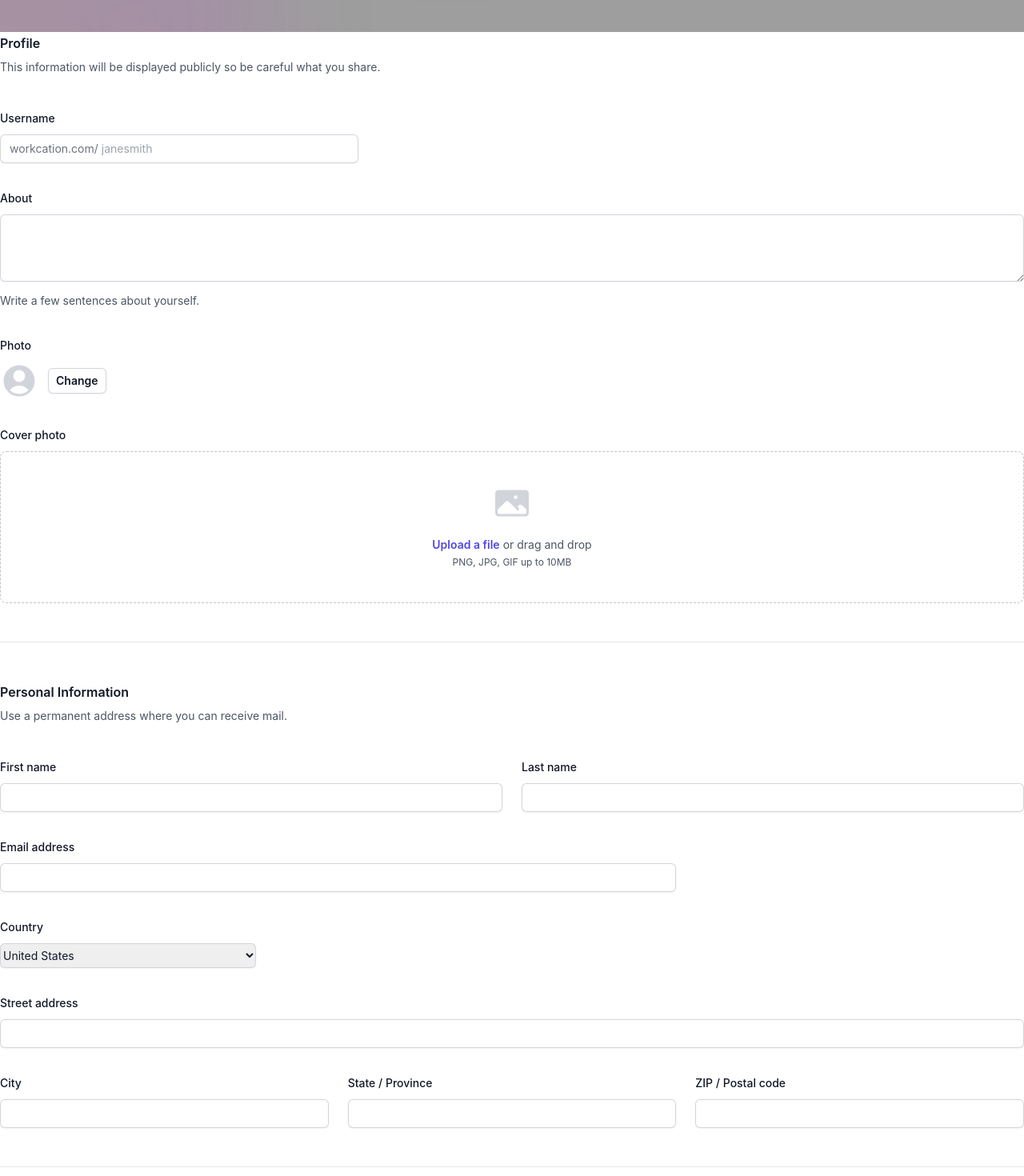
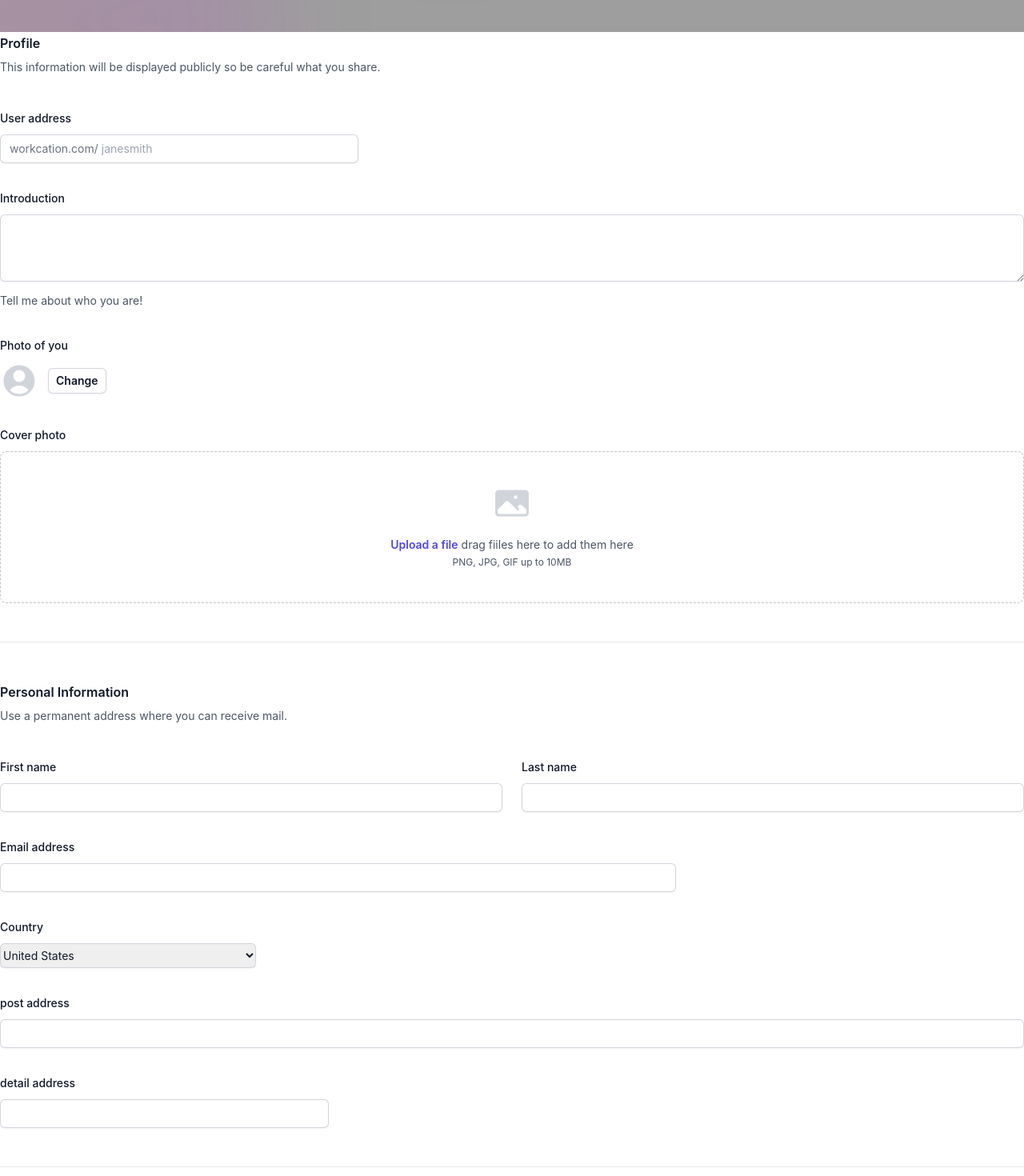
Before and after one commit to minbro99/react-tailwindcss, a React (Create React App) app: page /myprofile in a window 1280 px wide. Shown: the part 640-2110 px from the top of the page at 80% size. Built offline with nearby package versions, Linux system fonts and the light colour scheme; grey boxes are pictures that could not be loaded.

Commit message:
Update MyProfile.tsx

```diff
--- a/src/pages/MyProfile.tsx
+++ b/src/pages/MyProfile.tsx
@@ -27,7 +27,7 @@ export default function Example() {
           <div className="mt-10 grid grid-cols-1 gap-x-6 gap-y-8 sm:grid-cols-6">
             <div className="sm:col-span-4">
               <label htmlFor="username" className="block text-sm font-medium leading-6 text-gray-900">
-                Username
+                User address
               </label>
               <div className="mt-2">
                 <div className="flex rounded-md shadow-sm ring-1 ring-inset ring-gray-300 focus-within:ring-2 focus-within:ring-inset focus-within:ring-indigo-600 sm:max-w-md">
@@ -46,7 +46,7 @@ export default function Example() {
 
             <div className="col-span-full">
               <label htmlFor="about" className="block text-sm font-medium leading-6 text-gray-900">
-                About
+                Introduction
               </label>
               <div className="mt-2">
                 <textarea
@@ -57,12 +57,12 @@ export default function Example() {
                   defaultValue={''}
                 />
               </div>
-              <p className="mt-3 text-sm leading-6 text-gray-600">Write a few sentences about yourself.</p>
+              <p className="mt-3 text-sm leading-6 text-gray-600">Tell me about who you are!</p>
             </div>
 
             <div className="col-span-full">
               <label htmlFor="photo" className="block text-sm font-medium leading-6 text-gray-900">
-                Photo
+                Photo of you
               </label>
               <div className="mt-2 flex items-center gap-x-3">
                 <UserCircleIcon aria-hidden="true" className="h-12 w-12 text-gray-300" />
@@ -90,7 +90,7 @@ export default function Example() {
                       <span>Upload a file</span>
                       <input id="file-upload" name="file-upload" type="file" className="sr-only" />
                     </label>
-                    <p className="pl-1">or drag and drop</p>
+                    <p className="pl-1">drag fiiles here to add them here</p>
                   </div>
                   <p className="text-xs leading-5 text-gray-600">PNG, JPG, GIF up to 10MB</p>
                 </div>
@@ -163,13 +163,16 @@ export default function Example() {
                   <option>United States</option>
                   <option>Canada</option>
                   <option>Mexico</option>
+                  <option>Korea</option>
+                  <option>China</option>
+                  <option>Japan</option>
                 </select>
               </div>
             </div>
 
             <div className="col-span-full">
               <label htmlFor="street-address" className="block text-sm font-medium leading-6 text-gray-900">
-                Street address
+                post address
               </label>
               <div className="mt-2">
                 <input
@@ -184,7 +187,7 @@ export default function Example() {
 
             <div className="sm:col-span-2 sm:col-start-1">
               <label htmlFor="city" className="block text-sm font-medium leading-6 text-gray-900">
-                City
+                detail address
               </label>
               <div className="mt-2">
                 <input
@@ -197,35 +200,7 @@ export default function Example() {
               </div>
             </div>
 
-            <div className="sm:col-span-2">
-              <label htmlFor="region" className="block text-sm font-medium leading-6 text-gray-900">
-                State / Province
-              </label>
-              <div className="mt-2">
-                <input
-                  id="region"
-                  name="region"
-                  type="text"
-                  autoComplete="address-level1"
-                  className="block w-full rounded-md border-0 py-1.5 text-gray-900 shadow-sm ring-1 ring-inset ring-gray-300 placeholder:text-gray-400 focus:ring-2 focus:ring-inset focus:ring-indigo-600 sm:text-sm sm:leading-6"
-                />
-              </div>
-            </div>
 
-            <div className="sm:col-span-2">
-              <label htmlFor="postal-code" className="block text-sm font-medium leading-6 text-gray-900">
-                ZIP / Postal code
-              </label>
-              <div className="mt-2">
-                <input
-                  id="postal-code"
-                  name="postal-code"
-                  type="text"
-                  autoComplete="postal-code"
-                  className="block w-full rounded-md border-0 py-1.5 text-gray-900 shadow-sm ring-1 ring-inset ring-gray-300 placeholder:text-gray-400 focus:ring-2 focus:ring-inset focus:ring-indigo-600 sm:text-sm sm:leading-6"
-                />
-              </div>
-            </div>
           </div>
         </div>
 
```
